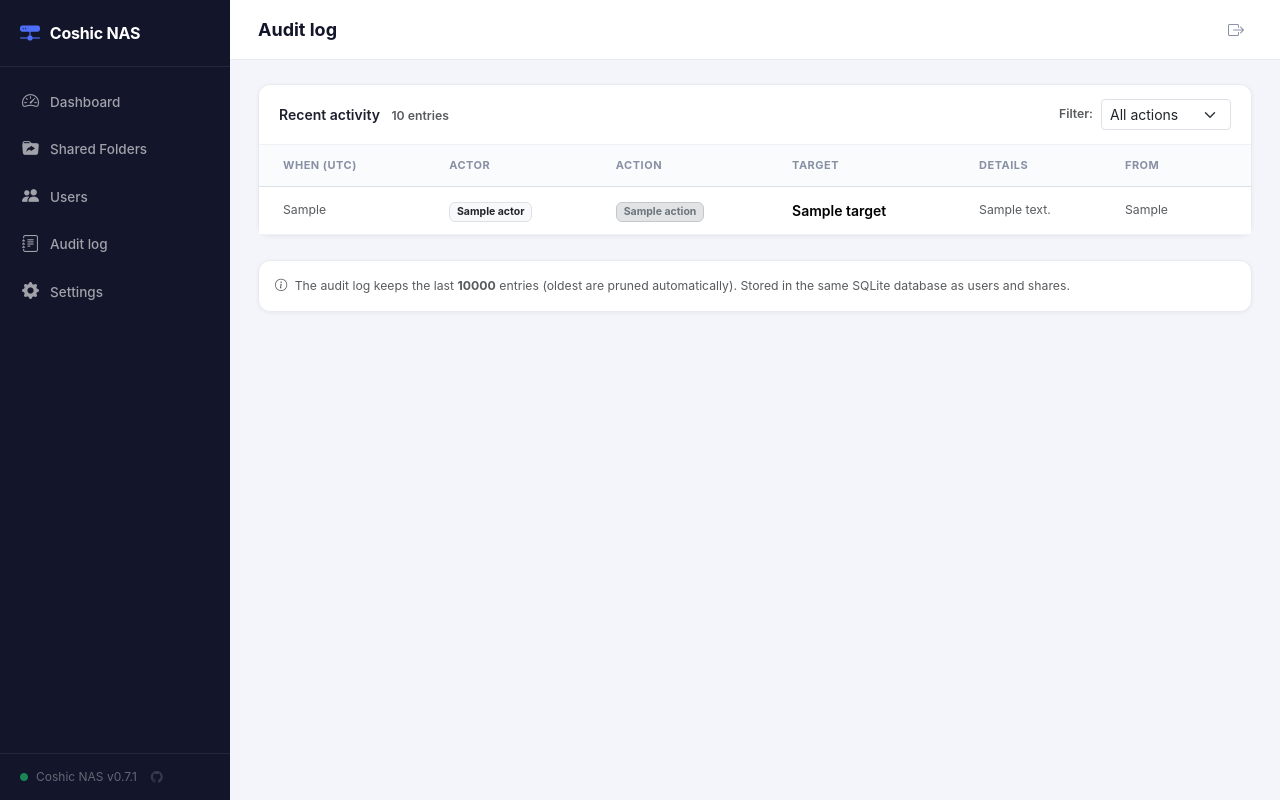
After one commit to cruz-sketch/coshic-nas, a Flask app: template app/templates/audit.html in a window 1280 px wide. The commit adds this page. Run offline with Flask 3, Linux system fonts and the light colour scheme; the visitor is signed in with stand-in values (Sample User, id 1); the template is opened without the code that fills it: most values are stand-ins (such as "Sample title", 1, 10 or a date in 2020); parts of the project's set-up code (start-up, migrations or seed data) failed here and were passed over; some libraries are stand-ins or nearby versions.

Commit message:
Add new Audit page and add logrotate functionality

```diff
--- a/app/app.py
+++ b/app/app.py
@@ -159,6 +159,21 @@ def _is_admin_default():
     return os.environ.get('LOGIN_PASSWORD', 'admin') == 'admin'
 
 
+def _audit(action, target='', details='', actor=None):
+    """Append an audit-log row. Never raise - logging must not break a request."""
+    try:
+        if actor is None:
+            actor = 'admin' if session.get('logged_in') else 'anonymous'
+        addr = ''
+        try:
+            addr = (request.remote_addr or '')
+        except Exception:
+            pass
+        db.log_audit(actor, action, target, details, addr)
+    except Exception:
+        pass
+
+
 # ═══════════════════════════════════════════════════════════════ CSRF / headers
 
 @app.errorhandler(CSRFError)
@@ -237,7 +252,9 @@ def login():
             session.clear()
             session['logged_in']  = True
             session.permanent     = True
+            _audit('login.success', actor='admin')
             return redirect(url_for('dashboard'))
+        _audit('login.fail', actor='anonymous')
         error = 'Incorrect password. Try again.'
     return render_template('login.html',
                            error=error,
@@ -246,6 +263,8 @@ def login():
 
 @app.route('/logout')
 def logout():
+    if session.get('logged_in'):
+        _audit('logout', actor='admin')
     session.clear()
     return redirect(url_for('login'))
 
@@ -325,6 +344,9 @@ def share_new():
                 os.makedirs(data['path'], exist_ok=True)
                 _fix_share_dir(data['path'])
                 cfg.apply_all(nas_host=_get_nas_host())
+                _audit('share.create', target=data['name'],
+                       details={'protocols': json.loads(data['protocols']),
+                                'public': bool(data['public'])})
                 flash(f"Share «{data['name']}» created.", 'success')
                 return redirect(url_for('shares'))
             except Exception as e:
@@ -351,6 +373,9 @@ def share_edit(sid):
                 os.makedirs(data['path'], exist_ok=True)
                 _fix_share_dir(data['path'])
                 cfg.apply_all(nas_host=_get_nas_host())
+                _audit('share.update', target=data['name'],
+                       details={'protocols': json.loads(data['protocols']),
+                                'public': bool(data['public'])})
                 flash(f"Share «{data['name']}» updated.", 'success')
                 return redirect(url_for('shares'))
             except Exception as e:
@@ -367,6 +392,7 @@ def share_delete(sid):
         try:
             db.delete_share(sid)
             cfg.apply_all(nas_host=_get_nas_host())
+            _audit('share.delete', target=share['name'])
             flash(f"Share «{share['name']}» deleted.", 'success')
         except Exception as e:
             flash(str(e), 'danger')
@@ -399,6 +425,7 @@ def user_new():
             db.create_user(username, readonly=readonly)
             _create_system_user(username, password)
             cfg.apply_all(nas_host=_get_nas_host())
+            _audit('user.create', target=username, details={'readonly': readonly})
             flash(f"User «{username}» created.", 'success')
             return redirect(url_for('users'))
         except Exception as e:
@@ -418,14 +445,19 @@ def user_edit(uid):
         readonly = request.form.get('readonly') == 'on'
         try:
             db.update_user(uid, enabled, readonly=readonly)
+            pw_changed = False
             if password:
                 if len(password) < 4:
                     flash('Password must be at least 4 characters.', 'danger')
                     return render_template('user_form.html', user=user)
                 _set_password(user['username'], password)
+                pw_changed = True
             _toggle_samba_user(user['username'], enabled)
             _toggle_system_user(user['username'], enabled)
             cfg.apply_all(nas_host=_get_nas_host())
+            _audit('user.update', target=user['username'],
+                   details={'enabled': enabled, 'readonly': readonly,
+                            'password_changed': pw_changed})
             flash(f"User «{user['username']}» updated.", 'success')
             return redirect(url_for('users'))
         except Exception as e:
@@ -444,10 +476,47 @@ def user_delete(uid):
                 subprocess.run(['userdel', '-r', uname], check=False, capture_output=True)
                 subprocess.run(['smbpasswd', '-x', uname], check=False, capture_output=True)
                 _htpasswd_delete(uname)
+            _audit('user.delete', target=uname)
             flash(f"User «{uname}» deleted.", 'success')
         except Exception as e:
             flash(str(e), 'danger')
     return redirect(url_for('users'))
+
+
+# ══════════════════════════════════════════════════════════════ Audit log ════
+
+# Allow-list of action prefixes a user can filter by - keeps the LIKE
+# parameter from accepting arbitrary input.
+_AUDIT_FILTERS = ('user', 'share', 'service', 'admin', 'login', 'logout', 'ssl')
+
+
+@app.route('/audit')
+def audit_log():
+    page   = max(int(request.args.get('page',  1)  or 1), 1)
+    filt   = request.args.get('filter', '') or ''
+    if filt and filt not in _AUDIT_FILTERS:
+        filt = ''
+    per_page = 100
+    offset   = (page - 1) * per_page
+    rows  = db.get_audit_log(limit=per_page, offset=offset,
+                             action_prefix=filt or None)
+    total = db.count_audit_log(action_prefix=filt or None)
+    pages = max((total + per_page - 1) // per_page, 1)
+    return render_template('audit.html',
+                           rows=rows, page=page, pages=pages,
+                           total=total, filt=filt,
+                           filters=_AUDIT_FILTERS)
+
+
+@app.route('/api/audit')
+def api_audit():
+    limit  = min(max(int(request.args.get('limit', 100) or 100), 1), 500)
+    offset = max(int(request.args.get('offset', 0) or 0), 0)
+    filt   = request.args.get('filter', '') or ''
+    if filt and filt not in _AUDIT_FILTERS:
+        filt = ''
+    return jsonify(db.get_audit_log(limit=limit, offset=offset,
+                                    action_prefix=filt or None))
 
 
 # ══════════════════════════════════════════════════════════════ Settings ═════
@@ -468,6 +537,7 @@ def settings():
         else:
             try:
                 _write_admin_hash(generate_password_hash(new_pw))
+                _audit('admin.password_change')
                 flash('Password changed successfully.', 'success')
             except Exception as e:
                 flash(f'Failed to save password: {e}', 'danger')
@@ -488,9 +558,11 @@ def settings_ssl():
 
     err = _replace_ssl_pair(ssl_dir, cert_file, key_file)
     if err:
+        _audit('ssl.upload', target='rejected', details={'reason': err})
         flash(f'Certificate update rejected: {err}', 'danger')
     else:
         subprocess.run(['apache2ctl', 'graceful'], check=False, capture_output=True)
+        _audit('ssl.upload', target='installed')
         flash('SSL certificate updated. Apache reloaded.', 'success')
     return redirect(request.referrer or url_for('shares'))
 
@@ -608,6 +680,7 @@ def api_toggle_service(svc):
         subprocess.run(['supervisorctl', supervisorctl_cmd, prog],
                        capture_output=True)
 
+    _audit('service.toggle', target=svc, details={'enabled': states[svc]})
     return jsonify({'status': 'ok', 'enabled': states[svc]})
 
 
--- /dev/null
+++ b/app/templates/audit.html
@@ -0,0 +1,95 @@
+{% extends 'base.html' %}
+{% block title %} - Audit log{% endblock %}
+{% block page_title %}Audit log{% endblock %}
+
+{% block content %}
+<div class="card">
+  <div class="card-header d-flex flex-wrap align-items-center justify-content-between gap-2">
+    <div>
+      <span class="fw-semibold">Recent activity</span>
+      <span class="text-muted small ms-2">{{ total }} entries</span>
+    </div>
+    <form method="get" class="d-flex gap-2 align-items-center">
+      <label class="small text-muted mb-0" for="auditFilter">Filter:</label>
+      <select id="auditFilter" name="filter" class="form-select form-select-sm"
+              onchange="this.form.submit()" style="width:auto">
+        <option value="" {% if not filt %}selected{% endif %}>All actions</option>
+        {% for f in filters %}
+        <option value="{{ f }}" {% if filt == f %}selected{% endif %}>{{ f }}</option>
+        {% endfor %}
+      </select>
+    </form>
+  </div>
+
+  {% if rows %}
+  <div class="table-responsive">
+    <table class="table table-sm table-hover align-middle mb-0">
+      <thead>
+        <tr>
+          <th class="ps-4" style="white-space:nowrap">When (UTC)</th>
+          <th>Actor</th>
+          <th>Action</th>
+          <th>Target</th>
+          <th>Details</th>
+          <th class="pe-4">From</th>
+        </tr>
+      </thead>
+      <tbody>
+        {% for r in rows %}
+        <tr>
+          <td class="ps-4 text-muted small" style="white-space:nowrap">{{ r.ts[:19] if r.ts else '' }}</td>
+          <td><span class="badge bg-light text-dark border">{{ r.actor }}</span></td>
+          <td>
+            {% set kind = (r.action or '').split('.', 1)[0] %}
+            {% set sev  = 'success' if r.action == 'login.success'
+                          else 'danger' if r.action in ('login.fail','user.delete','share.delete')
+                          else 'warning' if kind == 'admin' or kind == 'ssl'
+                          else 'primary' if kind in ('user','share')
+                          else 'info' if kind == 'service'
+                          else 'secondary' %}
+            <span class="badge bg-{{ sev }}-subtle text-{{ sev }} border border-{{ sev }}-subtle">
+              {{ r.action }}
+            </span>
+          </td>
+          <td class="fw-semibold">{{ r.target }}</td>
+          <td class="text-muted small" style="max-width:340px;word-break:break-all">{{ r.details }}</td>
+          <td class="pe-4 text-muted small" style="white-space:nowrap">{{ r.remote_addr }}</td>
+        </tr>
+        {% endfor %}
+      </tbody>
+    </table>
+  </div>
+
+  {% if pages > 1 %}
+  <div class="card-footer d-flex justify-content-between align-items-center">
+    <div class="small text-muted">Page {{ page }} of {{ pages }}</div>
+    <div class="btn-group btn-group-sm">
+      <a class="btn btn-outline-secondary {% if page <= 1 %}disabled{% endif %}"
+         href="?page={{ page - 1 }}{% if filt %}&filter={{ filt }}{% endif %}">
+        <i class="bi bi-chevron-left"></i> Previous
+      </a>
+      <a class="btn btn-outline-secondary {% if page >= pages %}disabled{% endif %}"
+         href="?page={{ page + 1 }}{% if filt %}&filter={{ filt }}{% endif %}">
+        Next <i class="bi bi-chevron-right"></i>
+      </a>
+    </div>
+  </div>
+  {% endif %}
+
+  {% else %}
+  <div class="card-body text-center py-5 text-muted">
+    <i class="bi bi-journal-text" style="font-size:48px;opacity:.4"></i>
+    <div class="mt-3 fw-semibold">No audit entries yet</div>
+    <div class="small">Actions like creating users or shares will appear here.</div>
+  </div>
+  {% endif %}
+</div>
+
+<div class="card mt-4">
+  <div class="card-body small text-muted">
+    <i class="bi bi-info-circle me-1"></i>
+    The audit log keeps the last <strong>{{ 10000 }}</strong> entries (oldest are
+    pruned automatically). Stored in the same SQLite database as users and shares.
+  </div>
+</div>
+{% endblock %}
--- a/app/templates/base.html
+++ b/app/templates/base.html
@@ -31,6 +31,10 @@
       <a href="{{ url_for('users') }}"
          class="nav-item {% if 'user' in (request.endpoint or '') %}active{% endif %}">
         <i class="bi bi-people-fill"></i><span>Users</span>
+      </a>
+      <a href="{{ url_for('audit_log') }}"
+         class="nav-item {% if request.endpoint == 'audit_log' %}active{% endif %}">
+        <i class="bi bi-journal-text"></i><span>Audit log</span>
       </a>
       <a href="{{ url_for('settings') }}"
          class="nav-item {% if request.endpoint == 'settings' %}active{% endif %}">
```
Also changed, not shown: app/database.py (+61 -0 lines), docker-compose.yml (+7 -0 lines), 4 other files.
